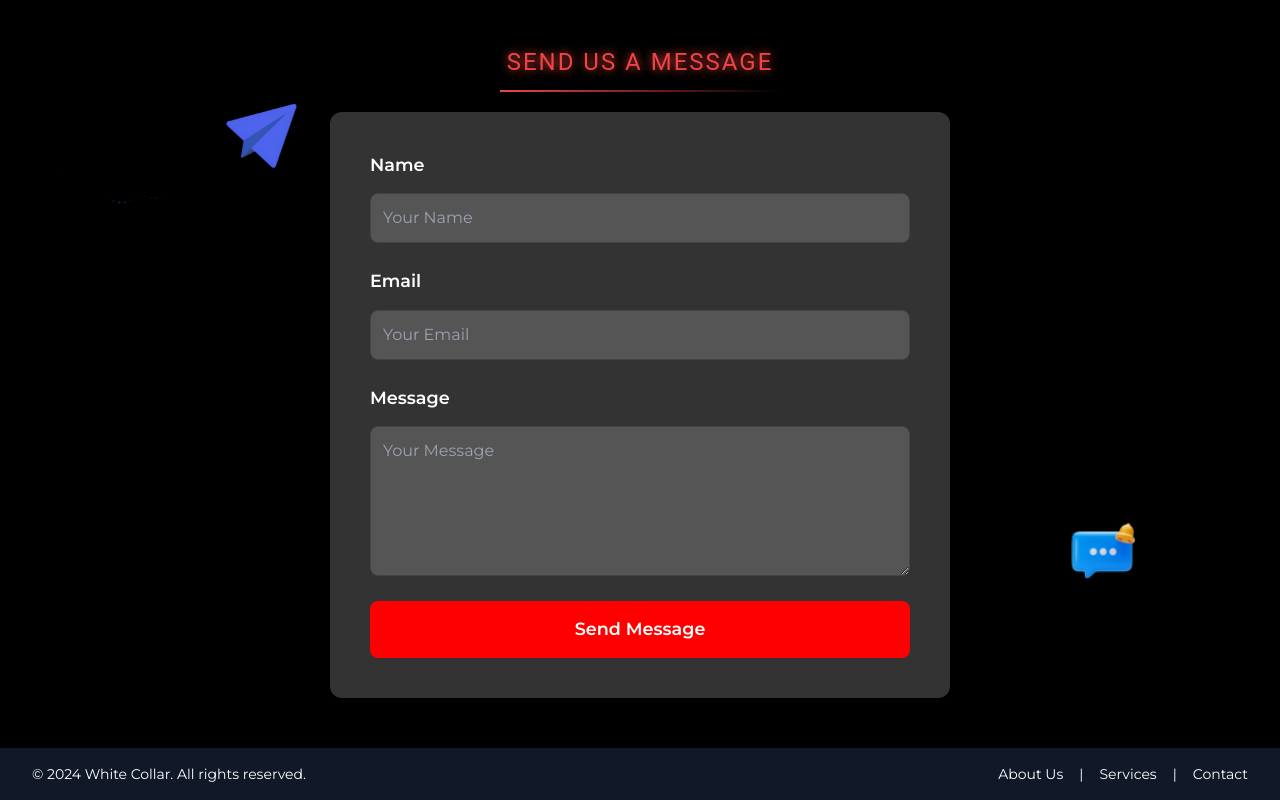
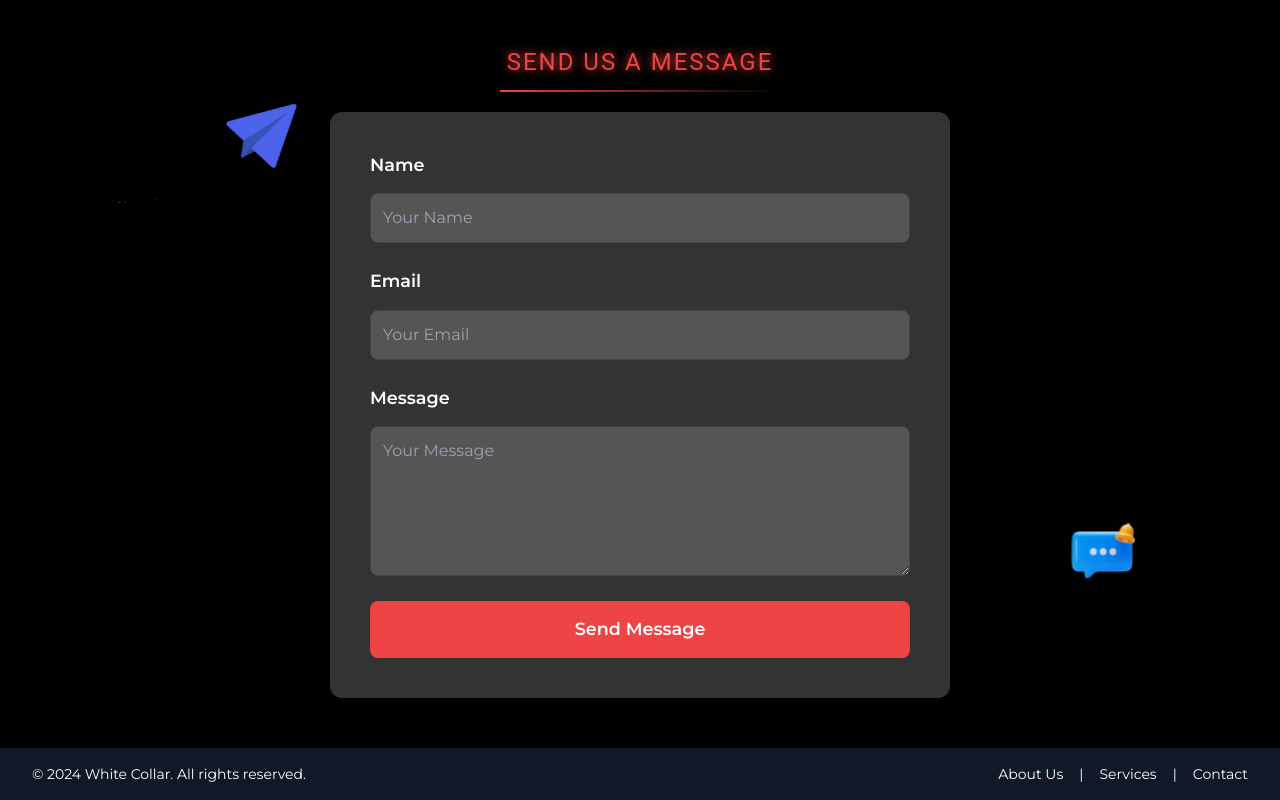
Before and after one commit to Atifsid/white.collar, a Next.js app: page / in a window 1280 px wide. Shown: the part 2380-3180 px from the top of the page. Built offline with nearby package versions, Linux system fonts and the light colour scheme.

Commit message:
update submit button color

```diff
--- a/components/main/contactus/ContactUs.module.css
+++ b/components/main/contactus/ContactUs.module.css
@@ -69,7 +69,7 @@
 
 .input:focus,
 .textarea:focus {
-    border-color: #ff0000;
+    border-color: #EF4444;
     outline: none;
 }
 
@@ -79,7 +79,7 @@
 }
 
 .submitButton {
-    background-color: #ff0000;
+    background-color: #EF4444;
     color: white;
     padding: 15px 25px;
     font-size: 1.1rem;
@@ -91,13 +91,13 @@
 }
 
 .submitButton:hover {
-    background-color: #cc0000;
+    background-color: #EF4444;
     transform: scale(1.05);
     /* Slight scaling effect on hover */
 }
 
 .submitButton:active {
-    background-color: #b30000;
+    background-color: #EF4444;
 }
 
 .formStatus {
```
